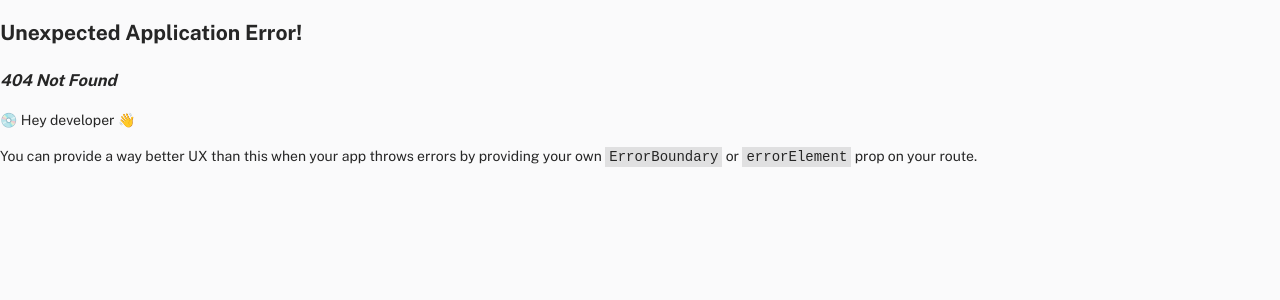
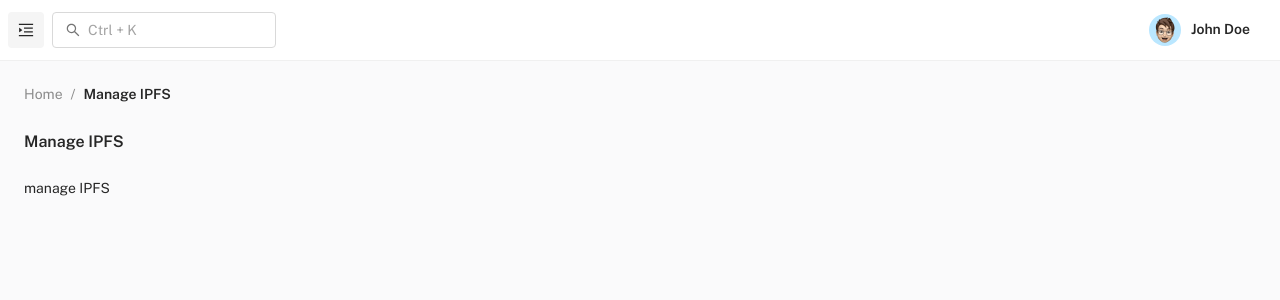
Before and after one commit to smarthug/ultraspace-developer-console, a React (Vite) app: page /free/manage-ipfs in a window 1280 px wide. Before the commit this address had no page. Shown: the top 300 px of the page. Built offline with nearby package versions, Linux system fonts and the light colour scheme.

Commit message:
clean up

```diff
--- a/src/menu-items/utilities.jsx
+++ b/src/menu-items/utilities.jsx
@@ -40,12 +40,27 @@ const utilities = {
       icon: icons.BarcodeOutlined
     },
     {
-      id: 'util-sell-nfts',
-      title: 'Sell NFTs',
+      id: 'util-manage-nfts',
+      title: 'Manage NFTs',
       type: 'item',
-      url: '/sell-nfts',
+      url: '/manage-nfts',
       icon: icons.BarcodeOutlined
     },
+    {
+      id: 'util-upload-to-ipfs',
+      title: 'Upload to IPFS',
+      type: 'item',
+      url: '/upload-to-ipfs',
+      icon: icons.BarcodeOutlined
+    },
+    {
+      id: 'util-manage-ipfs',
+      title: 'Manage IPFS',
+      type: 'item',
+      url: '/manage-ipfs',
+      icon: icons.BarcodeOutlined
+    }
+
     // {
     //   id: 'util-typography',
     //   title: 'Typography',
--- /dev/null
+++ b/src/pages/manage-ipfs/sample-page.jsx
@@ -0,0 +1,22 @@
+// material-ui
+import Typography from '@mui/material/Typography';
+
+
+// project import
+import MainCard from 'components/MainCard';
+
+import { useEffect } from 'react';
+
+// ==============================|| SAMPLE PAGE ||============================== //
+
+export default function SamplePage() {
+
+
+  return (
+    <>
+      <div>
+        manage IPFS
+      </div>
+    </>
+  );
+}
--- /dev/null
+++ b/src/pages/manage-nfts/sample-page.jsx
@@ -0,0 +1,22 @@
+// material-ui
+import Typography from '@mui/material/Typography';
+
+
+// project import
+import MainCard from 'components/MainCard';
+
+import { useEffect } from 'react';
+
+// ==============================|| SAMPLE PAGE ||============================== //
+
+export default function SamplePage() {
+
+
+  return (
+    <>
+      <div>
+        manage NFT
+      </div>
+    </>
+  );
+}
--- a/src/pages/sell-nfts/sample-page.jsx
+++ b/src/pages/upload-to-ipfs/sample-page.jsx
@@ -15,7 +15,7 @@ export default function SamplePage() {
   return (
     <>
       <div>
-        sell NFT
+        upload to IPFS
       </div>
     </>
   );
--- a/src/routes/MainRoutes.jsx
+++ b/src/routes/MainRoutes.jsx
@@ -14,7 +14,9 @@ const DashboardDefault = Loadable(lazy(() => import('pages/dashboard/index')));
 const SamplePage = Loadable(lazy(() => import('pages/extra-pages/sample-page')));
 const SmartNPCsPage = Loadable(lazy(() => import('pages/smart-npcs/sample-page')));
 const CreateNFTsPage = Loadable(lazy(() => import('pages/create-nfts/sample-page')));
-const SellNFTsPage = Loadable(lazy(() => import('pages/sell-nfts/sample-page')));
+const ManageNFTsPage = Loadable(lazy(() => import('pages/manage-nfts/sample-page')));
+const UploadToIPFSPage = Loadable(lazy(() => import('pages/upload-to-ipfs/sample-page')));
+const ManageIPFSPage = Loadable(lazy(() => import('pages/manage-ipfs/sample-page')));
 
 // ==============================|| MAIN ROUTING ||============================== //
 
@@ -56,12 +58,20 @@ const MainRoutes = {
       element: <CreateNFTsPage />
     },
     {
-      path: 'sell-nfts',
-      element: <SellNFTsPage />
+      path: 'manage-nfts',
+      element: <ManageNFTsPage />
     },
     {
       path: 'smart-npcs',
       element: <SmartNPCsPage />
+    },
+    {
+      path: 'upload-to-ipfs',
+      element: <UploadToIPFSPage />
+    },
+    {
+      path: "manage-ipfs",
+      element: <ManageIPFSPage />
     }
   ]
 };
```
